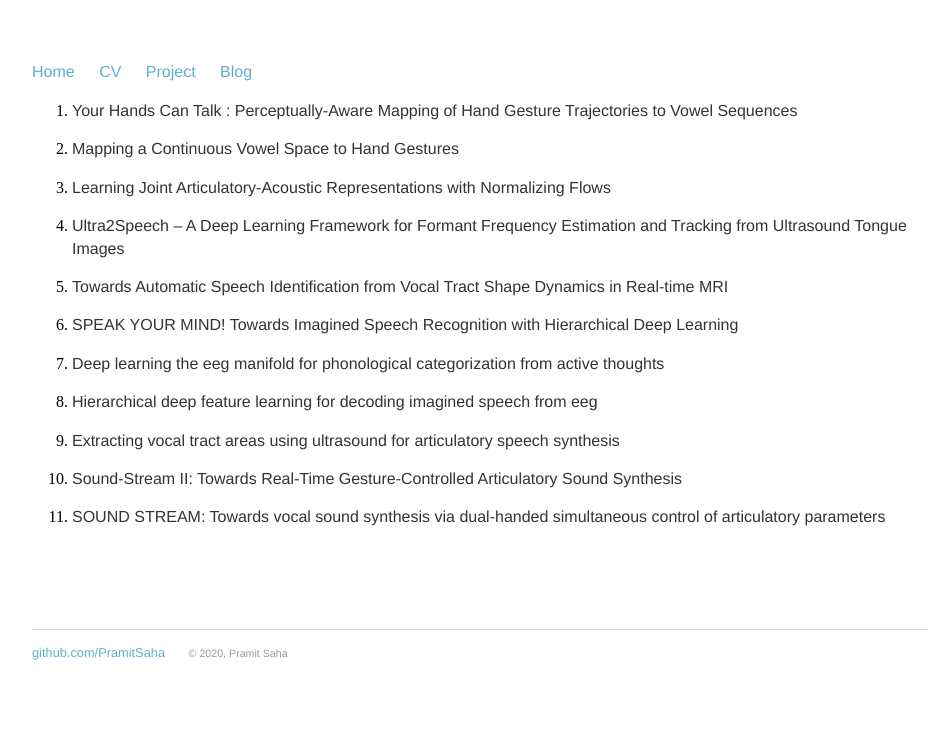
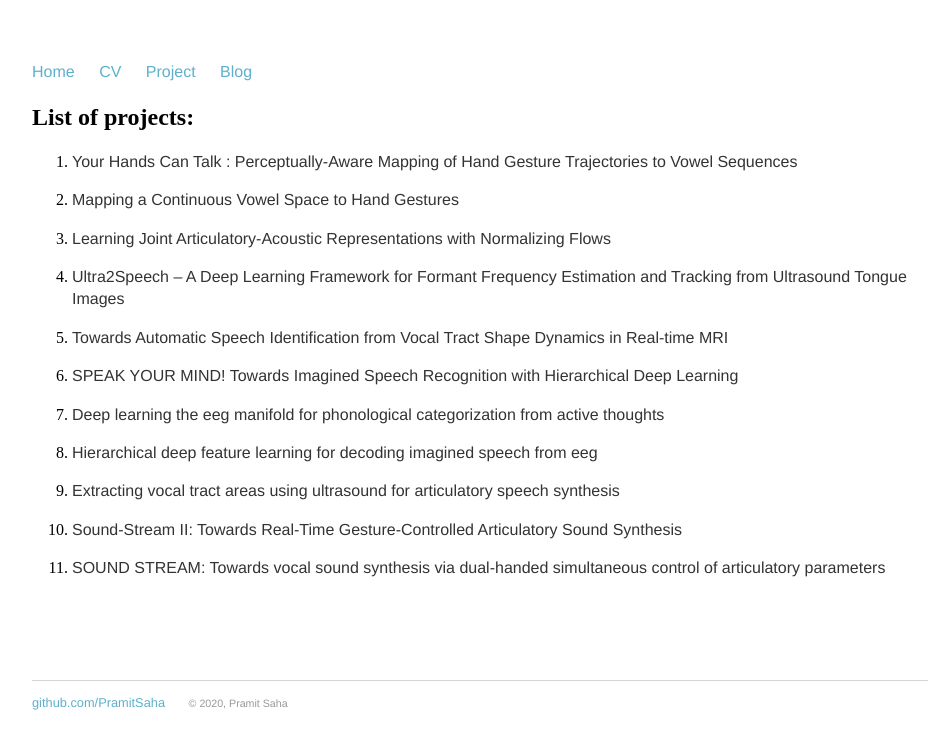
Before and after one commit to PramitSaha/PramitSaha.github.io, a Jekyll site: the page built from Project.md, in a window 1280 px wide. Shown: the top 749 px of the page, without its empty margins (160-1098 px from the left). Built offline with Jekyll 4.4.1, drawn with Linux system fonts in a browser that asks for light colours.

Commit message:
Update Project.md

```diff
--- a/Project.md
+++ b/Project.md
@@ -2,6 +2,7 @@
 layout: default
 title: Research
 ---
+## List of projects:
 
 1. Your Hands Can Talk : Perceptually-Aware Mapping of Hand Gesture Trajectories to Vowel Sequences
 
```
